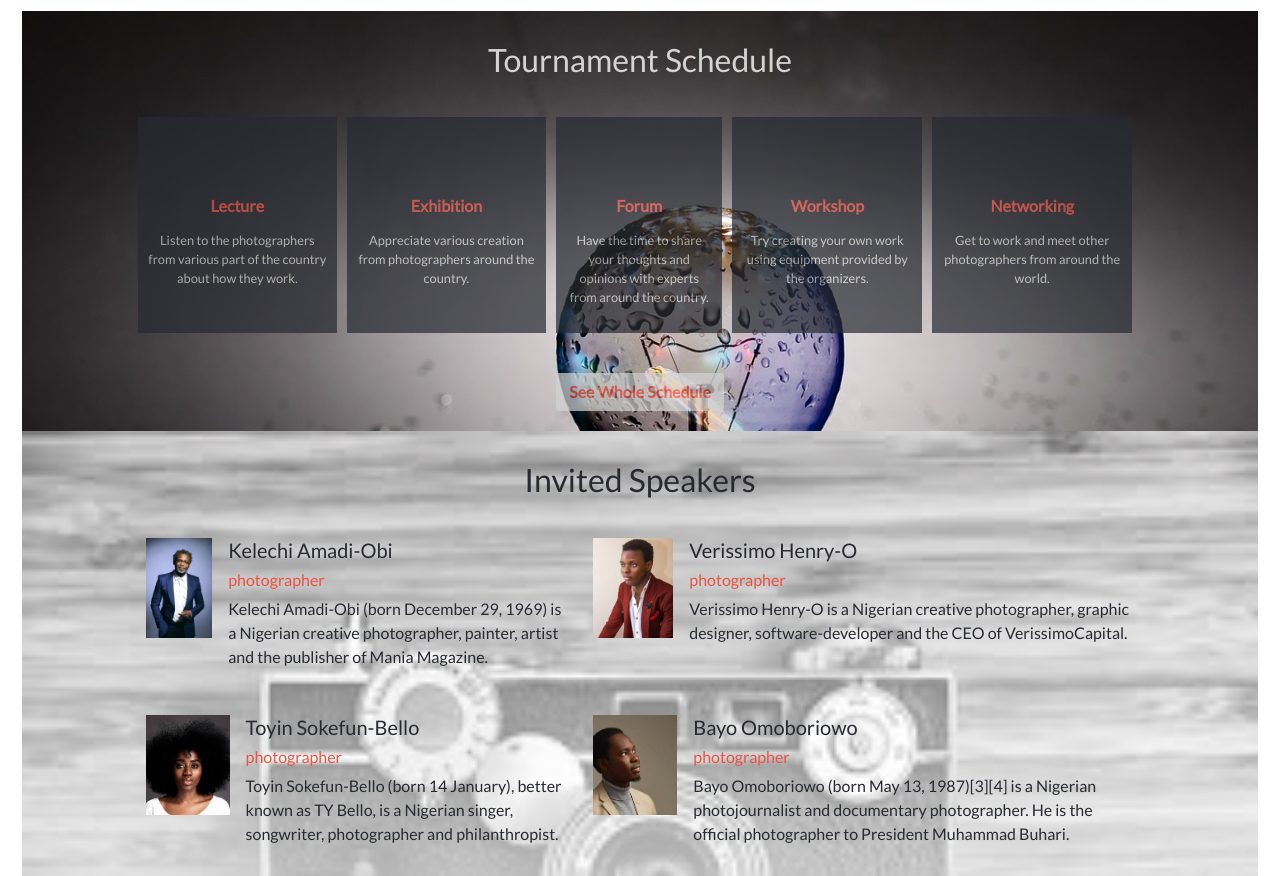
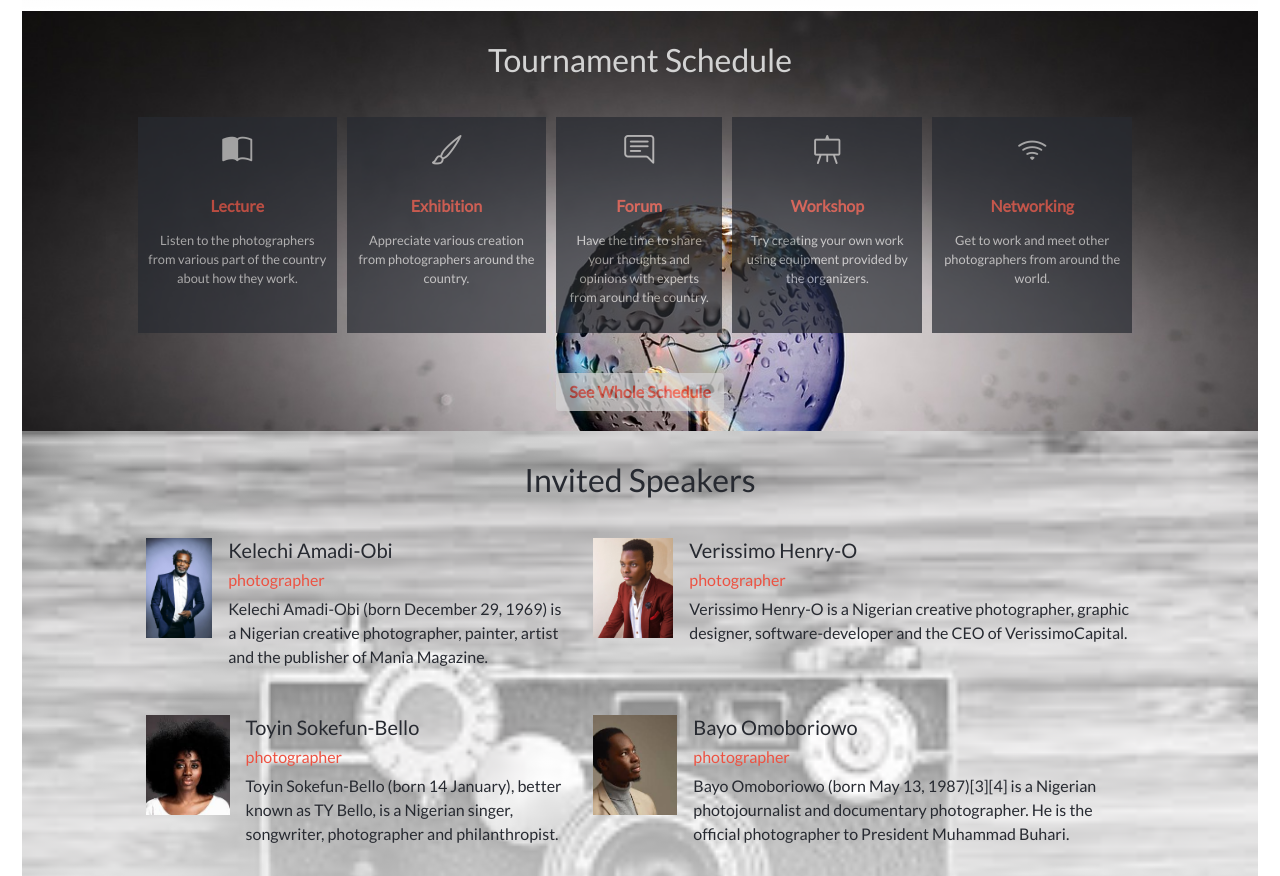
Before and after one commit to verissimohenry/capstone-project, a website: page index.html in a window 1280 px wide. Shown: the part 880-1756 px from the top of the page. Drawn offline with nearby package versions, Linux system fonts and the light colour scheme; a web font is replaced by a local one.

Commit message:
add image

```diff
--- a/style.css
+++ b/style.css
@@ -59,7 +59,7 @@ section {
 }
 
 section .bi {
-  color: #272a31;
+  color: #d3d3d3;
   font-size: 30px;
   align-items: center;
 }
```
Also changed, not shown: images/Screenshot from 2021-03-16 12-49-57.png (added).
